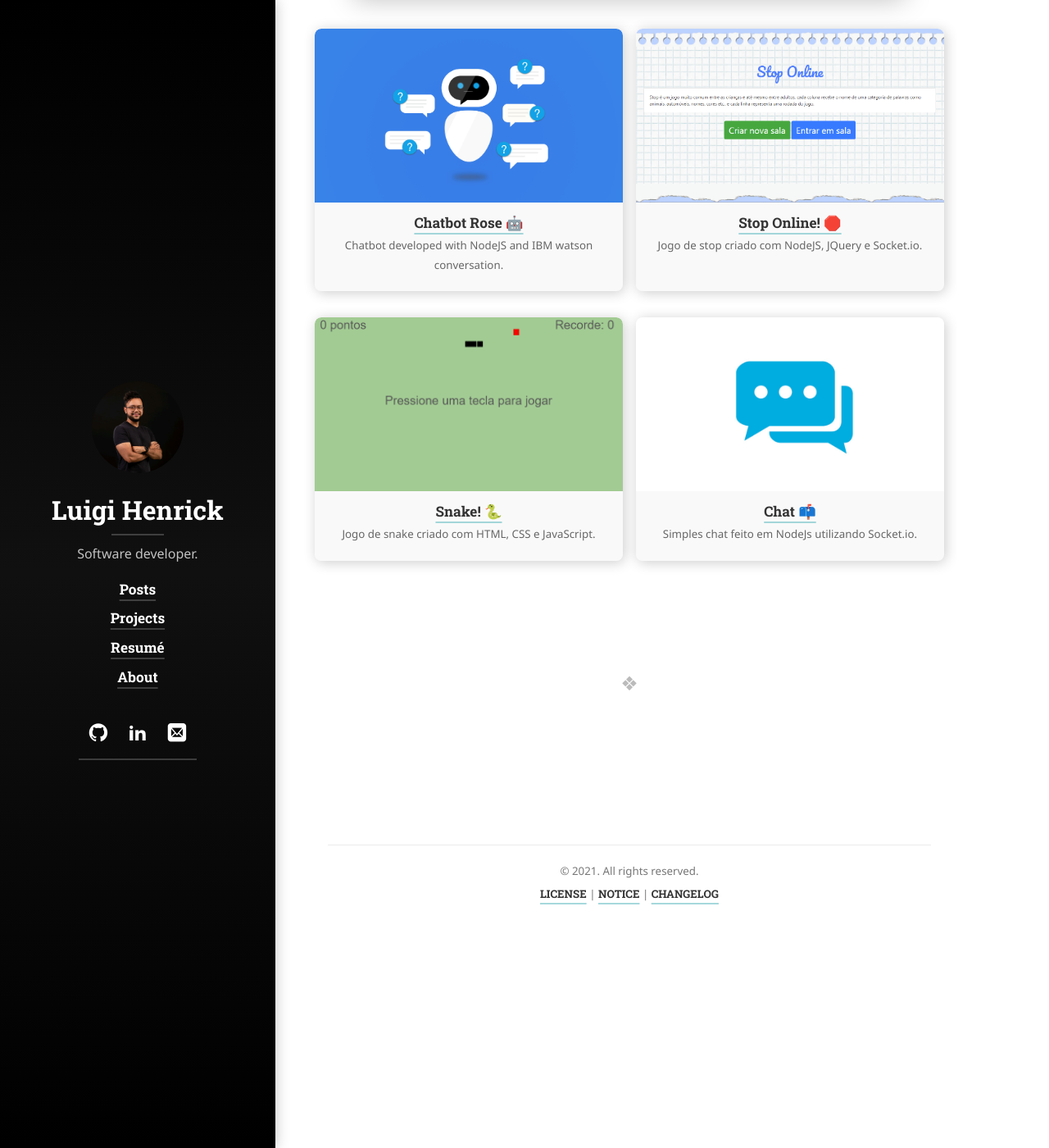
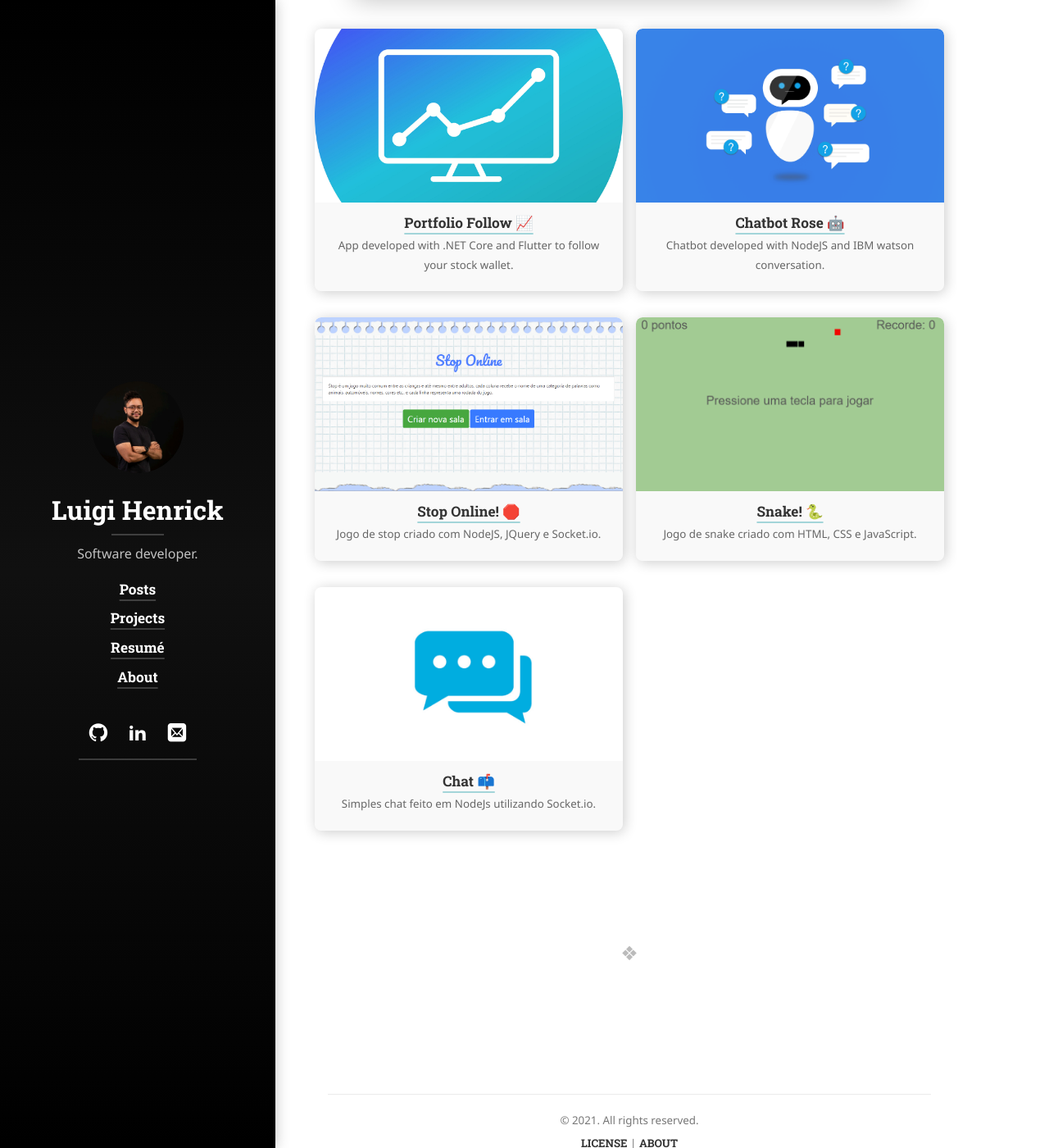
Before and after one commit to luigihenrick/luigihenrick.github.io, a Jekyll site: the page built from projects.md, in a window 1280 px wide and 1400 px high, scrolled down 233 px. Shown: the whole window at 82% size. Built offline with Jekyll 4.4.1, drawn with Linux system fonts in a browser that asks for light colours; cached includes are drawn as plain includes; nearby versions of some CDN libraries; some web fonts are replaced; library files that are not in the unit come from our copies.

Commit message:
Add portfolio follow project.

````diff
--- a/_config.yml
+++ b/_config.yml
@@ -63,10 +63,8 @@ menu:
 legal:
   - title:             LICENSE
     url:               /LICENSE/
-  - title:             NOTICE
-    url:               /NOTICE/
-  - title:             CHANGELOG
-    url:               /CHANGELOG/
+  - title:             ABOUT
+    url:               /about/
 
 # This text will appear in a `<small>` tag in the footer of every page.
 copyright:             © 2021. All rights reserved.
--- /dev/null
+++ b/_projects/portfolio-follow.md
@@ -0,0 +1,44 @@
+---
+layout: project
+title: Portfolio Follow 📈
+caption: App developed with .NET Core and Flutter to follow your stock wallet.
+description: >
+  Aplicativo criado com intuito de centralizar a visualização de diversos investimentos e acompanhar as váriações em sua carteira em um único lugar.
+date: 30 Aug 2020
+image: /assets/img/projects/portfolio.png
+links:
+  - title: Source
+    url: https://github.com/luigihenrick/portfolio-follow-app
+accent_image:
+  background: rgb(42, 167, 225)
+  overlay: true
+---
+
+# Portfolio Follow App 📈
+
+## Imagens
+
+<p>
+<img src="https://raw.githubusercontent.com/luigihenrick/portfolio-follow-app/master/images/Screenshot_1582084275.png" width="32%">
+<img src="https://raw.githubusercontent.com/luigihenrick/portfolio-follow-app/master/images/Screenshot_1582260047.png" width="32%">
+<img src="https://raw.githubusercontent.com/luigihenrick/portfolio-follow-app/master/images/Screenshot_1583987827.png" width="32%">
+</p>
+
+
+## Principais funcionalidades
+
+1. Cadastro de ativos em carteira;
+2. Acompanhamento de preço atual de ativos cadastrados;
+3. Geração de gráficos com distribuição de carteira.
+
+## Para rodar o projeto
+- Instalar o <a href="https://flutter.dev/docs/get-started/install">Flutter</a>
+- Criar uma chave para a API da <a href="https://www.alphavantage.co/">AlphaVantage</a>
+
+## Como gerar APK
+
+```
+flutter build apk --release
+```
+
+*[SERP]: Search Engine Results Page
````
Also changed, not shown: LICENSE.md (added), README.md (added), assets/img/projects/portfolio.png (added).
